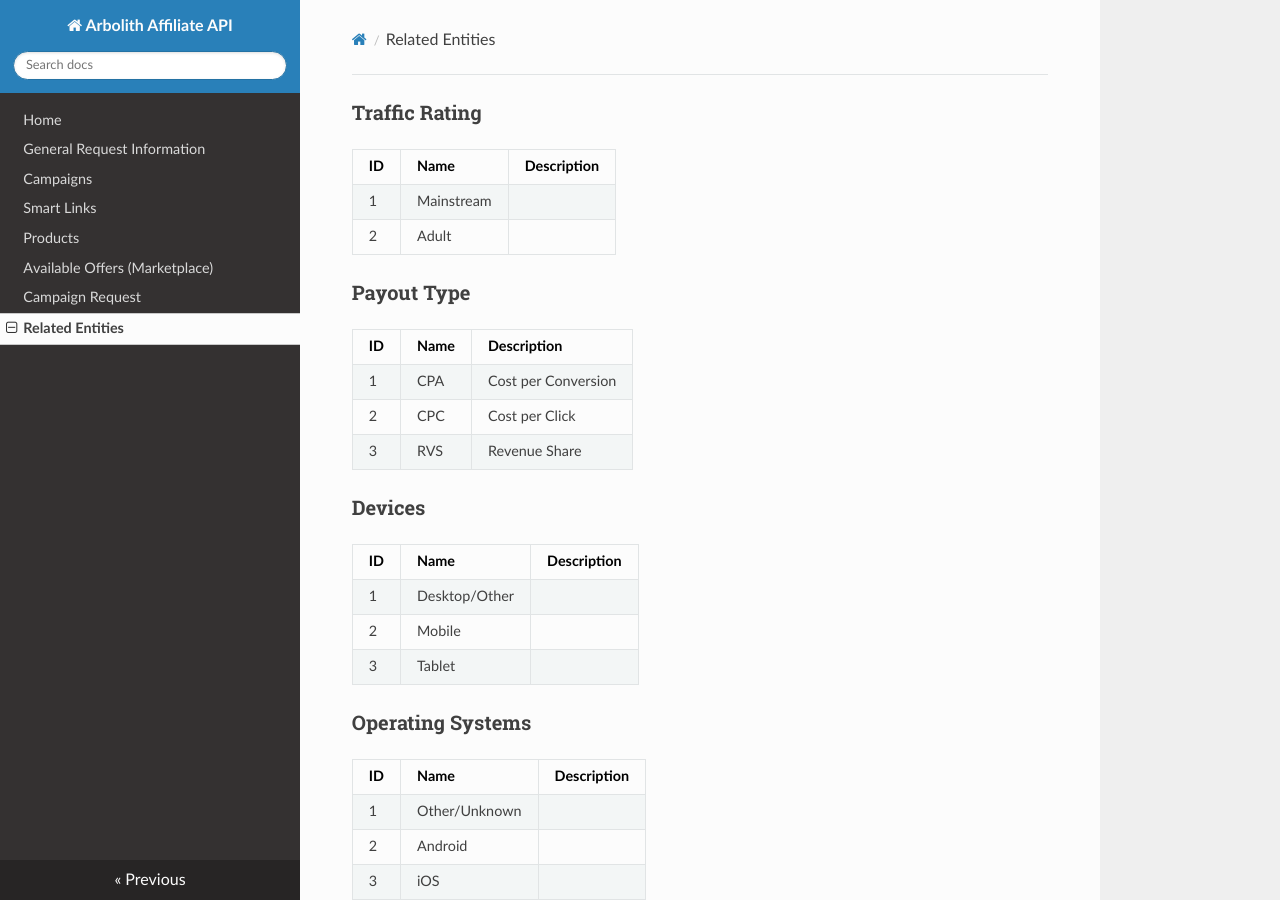
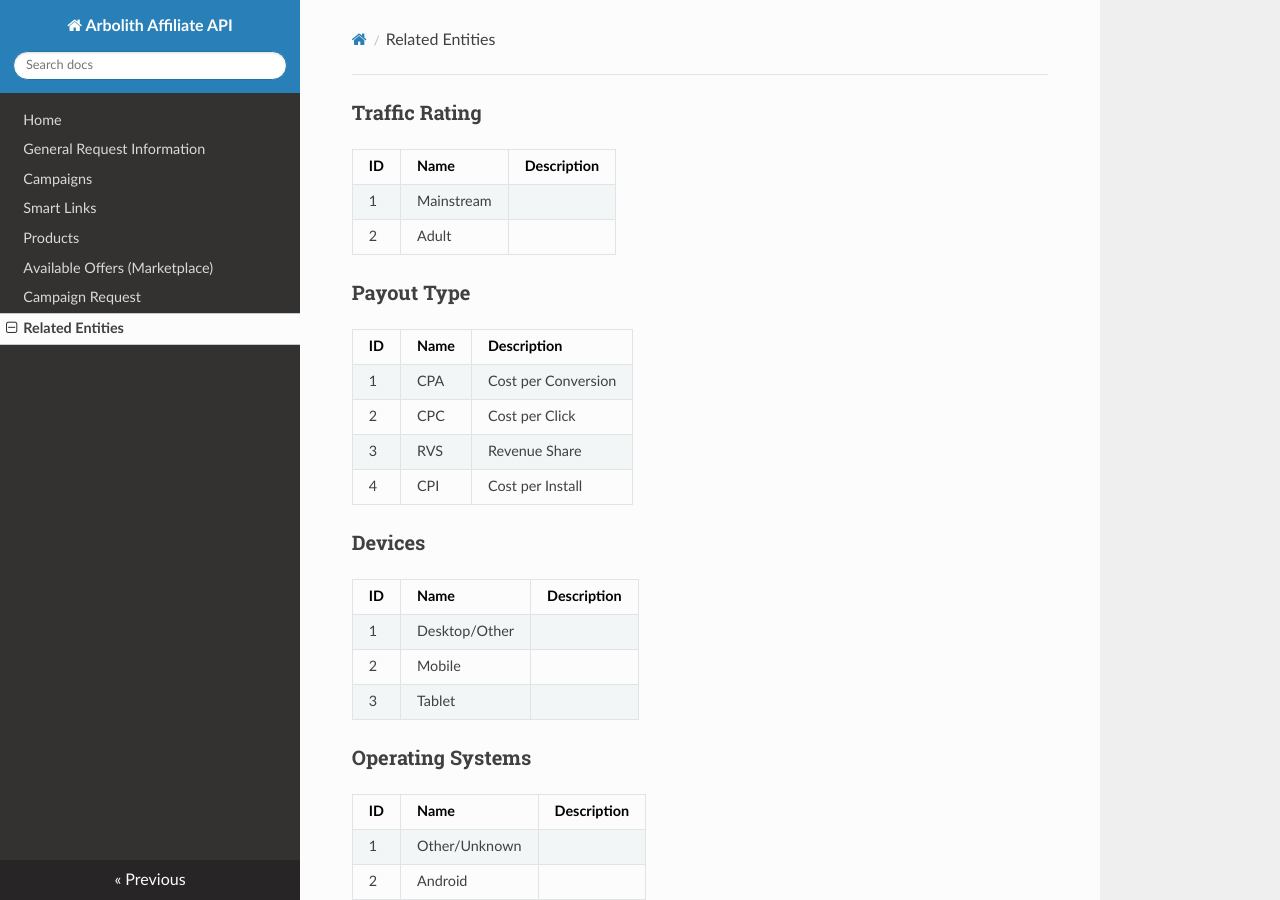
Before and after one commit to automizer-cloud/automizer.cloud-affiliate-api-docs, an MkDocs documentation site: the page built from docs/relatedentities.md, in a window 1280 px wide and 900 px high. Built offline with MkDocs 1.6.1, drawn with Linux system fonts in a browser that asks for light colours; nearby versions of some CDN libraries; old or Windows-style settings are respelled for this version of MkDocs.

Commit message:
Update docs

```diff
--- a/docs/relatedentities.md
+++ b/docs/relatedentities.md
@@ -12,6 +12,7 @@
 1   | CPA   | Cost per Conversion
 2   | CPC   | Cost per Click
 3   | RVS   | Revenue Share
+4   | CPI   | Cost per Install
 
 ### Devices
 
```
